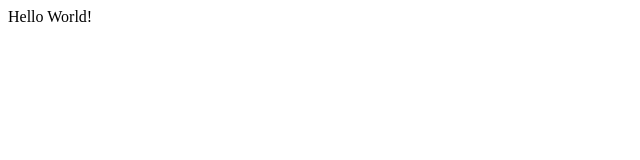
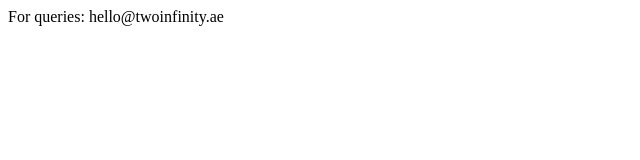
Before and after one commit to twoinfinity-ae/twoinfinity.ae, a plain HTML site: page index.html in a window 1280 px wide. Shown: the whole page, without its empty margins (0-640 px from the left). Drawn offline with Linux system fonts and the light colour scheme.

Commit message:
Update index.html

```diff
--- a/index.html
+++ b/index.html
@@ -1,4 +1,4 @@
 <html>
   <head><title>TwoInfinity</title></head>
-  <body>Hello World!</body>
+  <body>For queries: hello@twoinfinity.ae</body>
 </html>
```
